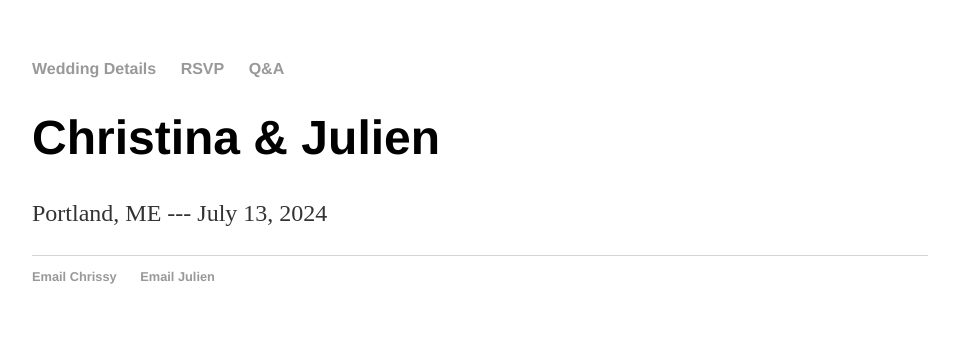
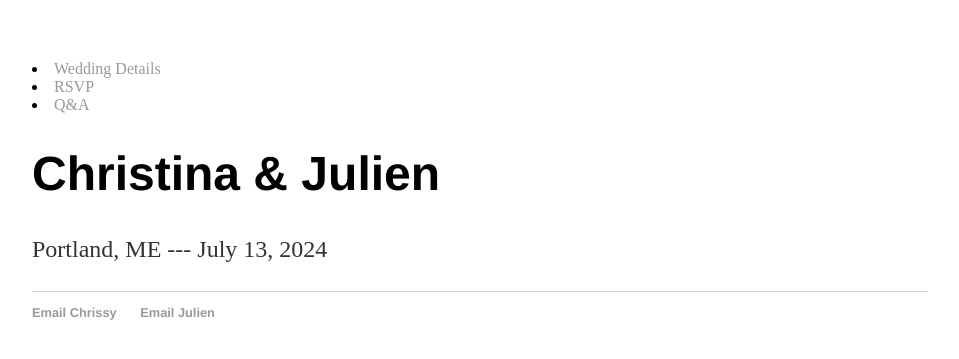
Before and after one commit to christina-ladam/wedding, a Jekyll site: the page built from index.html, in a window 1280 px wide. Shown: the top 359 px of the page, without its empty margins (160-1119 px from the left). Built offline with Jekyll 4.4.1, drawn with Linux system fonts in a browser that asks for light colours.

Commit message:
Update default.html

```diff
--- a/_layouts/default.html
+++ b/_layouts/default.html
@@ -7,11 +7,11 @@
 		</head>
 		<body>
 			<nav>
-	    		<ul>
+	    		<ur>
 	        		<li><a href="/">Wedding Details</a></li>
 		        	<li><a href="/rsvp">RSVP</a></li>
 	        		<li><a href="/qa">Q&A</a></li>
-	    		</ul>
+	    		</ur>
 			</nav>
 			<div class="container">
 
```
